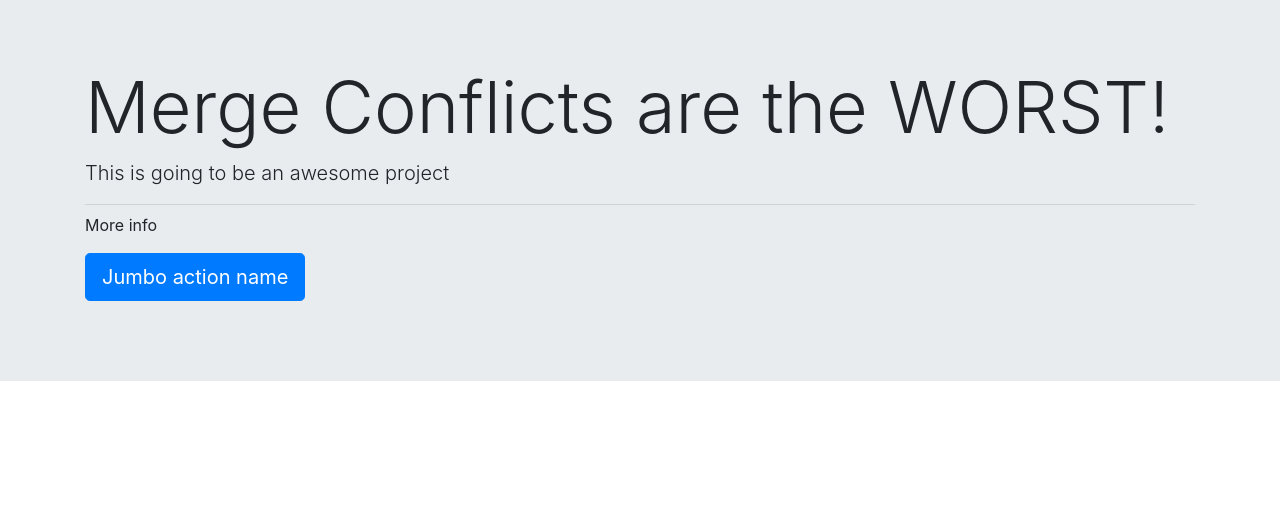
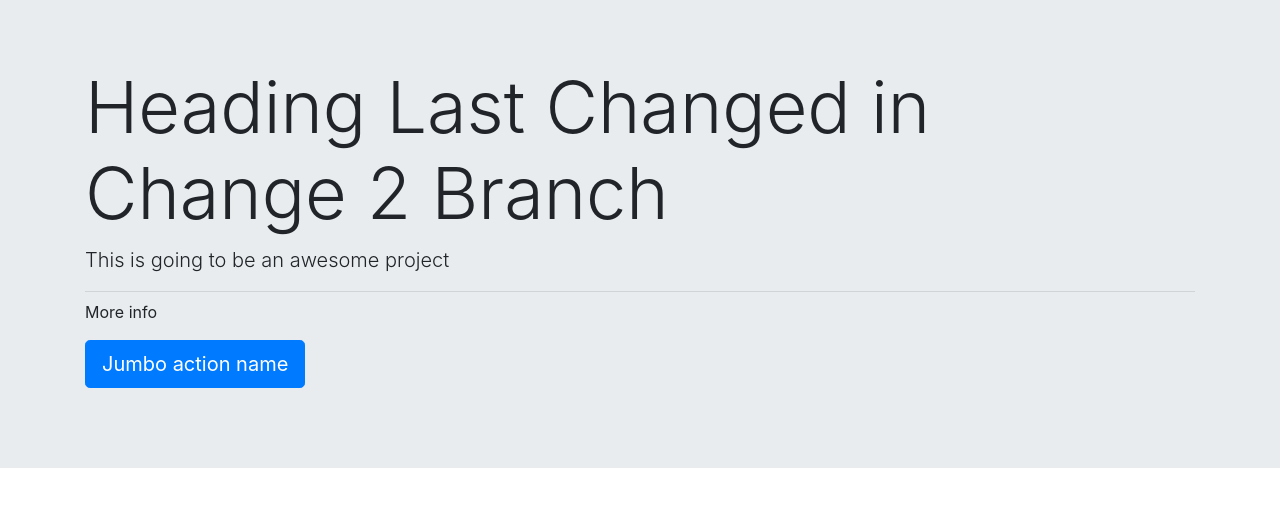
Before and after one commit to racquesta/mergeConflictDemo, a plain HTML site: page index.html in a window 1280 px wide. Drawn offline with nearby package versions, Linux system fonts and the light colour scheme.

Commit message:
changed heading

```diff
--- a/index.html
+++ b/index.html
@@ -11,7 +11,7 @@
 <body>
   <div class="jumbotron jumbotron-fluid">
     <div class="container">
-      <h1 class="display-3">Merge Conflicts are the WORST!</h1>
+      <h1 class="display-3">Heading Last Changed in Change 2 Branch</h1>
       <p class="lead">This is going to be an awesome project</p>
       <hr class="my-2">
       <p>More info</p>
```
